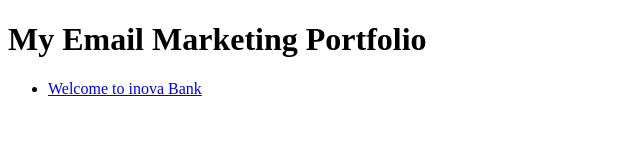
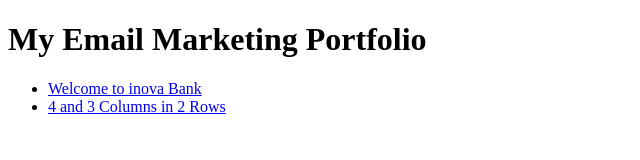
Before and after one commit to DuarteRenan/emails-marketing, a plain HTML site: page index.html in a window 1280 px wide. Shown: the whole page, without its empty margins (0-640 px from the left). Drawn offline with Linux system fonts and the light colour scheme.

Commit message:
Update index.html

```diff
--- a/index.html
+++ b/index.html
@@ -9,6 +9,7 @@
     <h1>My Email Marketing Portfolio</h1>
     <ul>
         <li><a href="./welcome-inova-bank/index.html"target="_blank">Welcome to inova Bank</a></li>
+        <li><a href="./5icons/index.html"target="_blank">4 and 3 Columns in 2 Rows</a></li>
 </ul>
 </body>
 </html>
```
